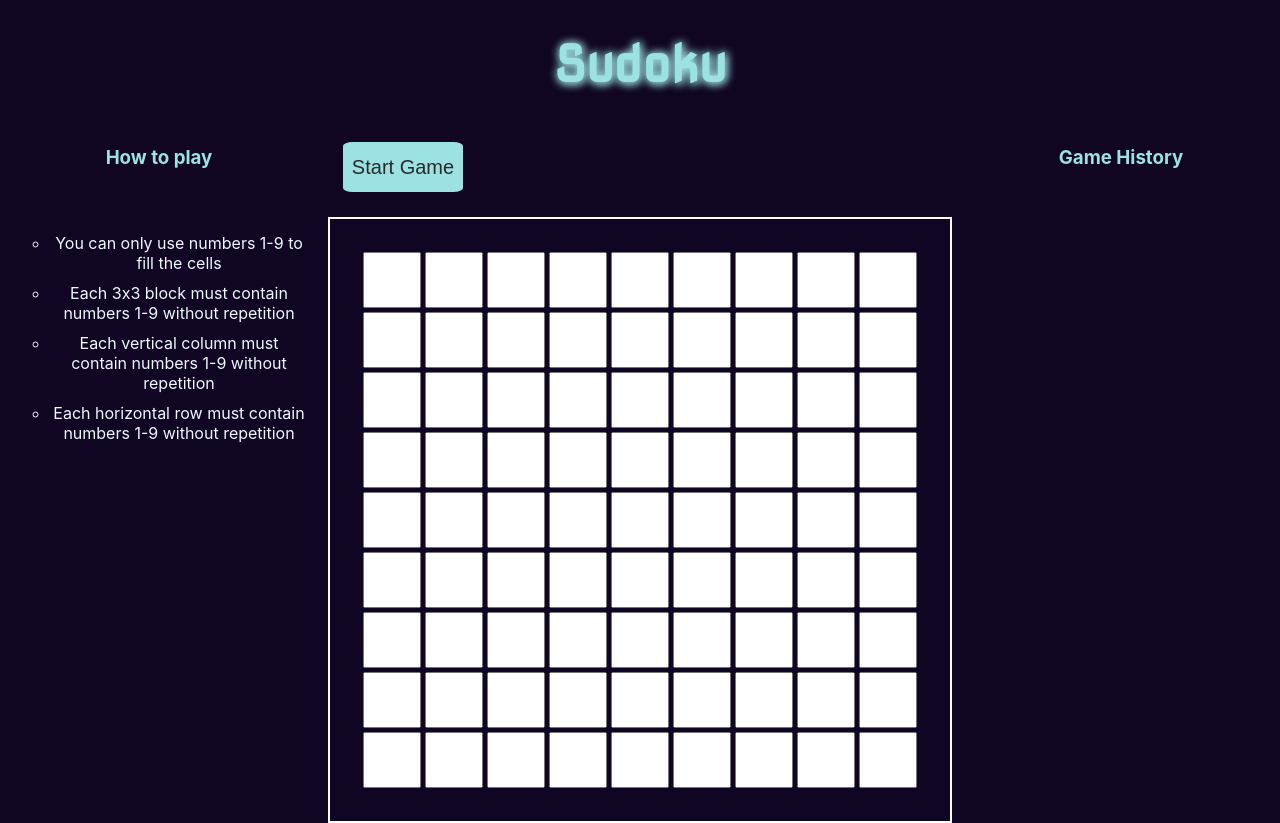
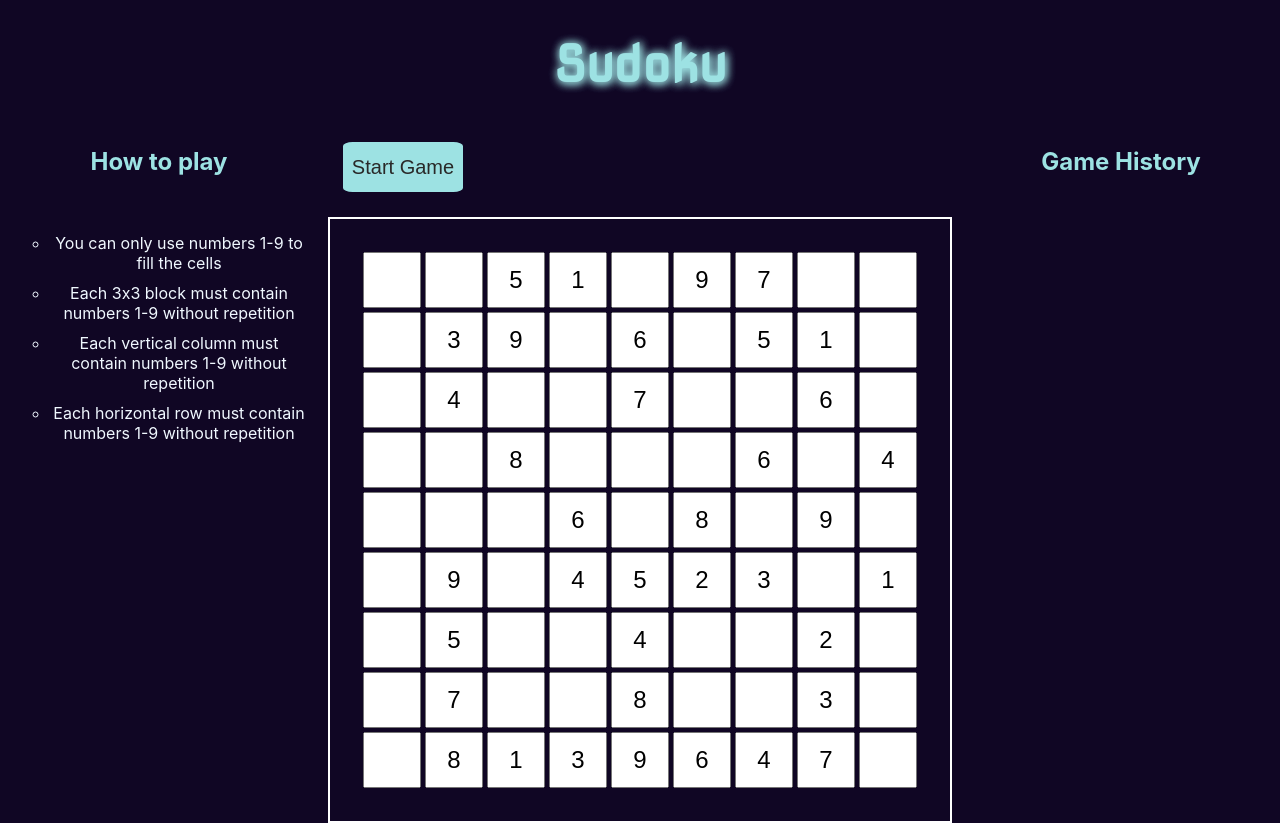
Before and after one commit to artisnate/CPSC332-Sudoku, a React (Create React App) app in the folder sudoku/: page / in a window 1280 px wide. Built offline with nearby package versions, Linux system fonts and the light colour scheme.

Commit message:
board logic

```diff
--- a/sudoku/src/App.js
+++ b/sudoku/src/App.js
@@ -1,8 +1,34 @@
 import './css/App.css';
 import Board from './Board';
 import Instructions from './Instructions';
+import { useState } from 'react';
+
+let board_sol = [
+  [8,6,5,1,2,9,7,4,3],
+  [7,3,9,8,6,4,5,1,2],
+  [1,4,2,5,7,3,9,6,8],
+  [3,2,8,9,1,7,6,5,4],
+  [5,1,4,6,3,8,2,9,7],
+  [6,9,7,4,5,2,3,8,1],
+  [9,5,3,7,4,1,8,2,6],
+  [4,7,6,2,8,5,1,3,9],
+  [2,8,1,3,9,6,4,7,5]
+]
+
+let play_board = [
+  ['','',5,1,'',9,7,'',''],
+  ['',3,9,'',6,'',5,1,''],
+  ['',4,'','',7,'','',6,''],
+  ['','',8,'','','',6,'',4],
+  ['','','',6,'',8,'',9,''],
+  ['',9,'',4,5,2,3,'',1],
+  ['',5,'','',4,'','',2,''],
+  ['',7,'','',8,'','',3,''],
+  ['',8,1,3,9,6,4,7,'']
+]
 
 function App() {
+  let[board, setBoard] = useState(play_board);
 
   return (
     <div className="App">
@@ -15,15 +41,15 @@ function App() {
       <body>
         <h1>Sudoku</h1>
         <div id='page-container'>
-          <h3 id='instruction-title'>How to play</h3>
+          <h2 id='instruction-title'>How to play</h2>
           <div id='instruction-container'>
             <Instructions />
           </div>
           <button id='start-button'>Start Game</button>
           <div id='board-container'>
-            <Board/>
+            <Board board={board} setBoard={setBoard}/>
           </div>
-          <h3 id='history-title'>Game History</h3>
+          <h2 id='history-title'>Game History</h2>
           <div id='record-container'></div>
         </div>
       </body>
--- a/sudoku/src/Board.js
+++ b/sudoku/src/Board.js
@@ -1,24 +1,13 @@
 import './css/Board.css';
 import { useState } from "react";
 
-let board1 = [
-    [8,6,5,1,2,9,7,4,3],
-    [7,3,9,8,6,4,5,1,2],
-    [1,4,2,5,7,3,9,6,8],
-    [3,2,8,9,1,7,6,5,4],
-    [5,1,4,6,3,8,2,9,7],
-    [6,9,7,4,5,2,3,8,1],
-    [9,5,3,7,4,1,8,2,6],
-    [4,7,6,2,8,5,1,3,9],
-    [2,8,1,3,9,6,4,7,5]
-]
-
-function Board() {
-    let[board, setBoard] = useState(Array.from({ length: 9}, () => Array.from({ length: 9}, () => 0)));
+function Board({board, setBoard}) {
 
     const handleBoxChange = (e, row, col) => {
         let newBoard = [...board];
-        newBoard[row][col] = e.target.value;
+        if(e.target.value <= 9 && e.target.value >= 1) {
+            newBoard[row][col] = e.target.value;
+        }
         setBoard(newBoard);
         console.log(board);
     };
@@ -36,9 +25,11 @@ function Board() {
                                 <input
                                     type="number"
                                     onChange={e => handleBoxChange(e, rowIndex, colIndex)}
+                                    value={board[rowIndex][colIndex]}
                                 />
                                 </td>
-                            ))}
+                            ))
+                        }
                         </tr>
                     ))
                 }
--- a/sudoku/src/css/App.css
+++ b/sudoku/src/css/App.css
@@ -74,6 +74,6 @@ button:hover {
 }
 
 
-h3 {
+h2 {
   color: #9de2e3;
 }
--- a/sudoku/src/css/Board.css
+++ b/sudoku/src/css/Board.css
@@ -19,3 +19,10 @@ input {
     font-size: x-large;
     text-align: center;
 }
+
+/* removes input arrows */
+input::-webkit-outer-spin-button,
+input::-webkit-inner-spin-button {
+  -webkit-appearance: none;
+  margin: 0;
+}
```
